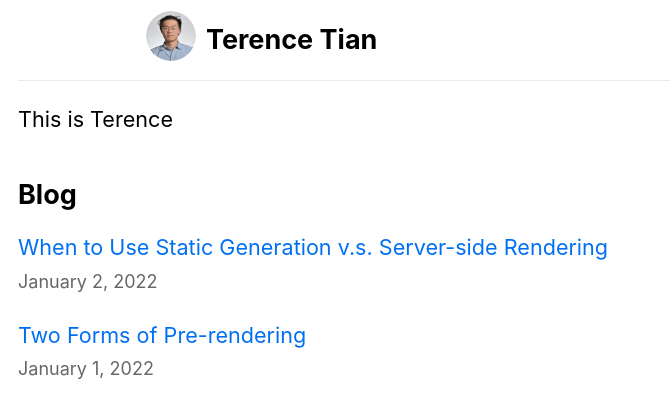
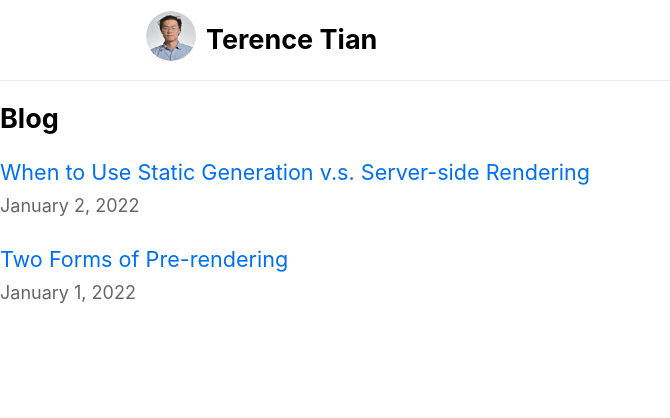
Before and after one commit to Terence625/nextjs-blog, a Next.js app: page / in a window 1280 px wide. Shown: the top 418 px of the page, without its empty margins (0-670 px from the left). Built offline with nearby package versions, Linux system fonts and the light colour scheme.

Commit message:
[Terence] extract blogList out as a component

```diff
--- /dev/null
+++ b/src/components/blogList/blogList.tsx
@@ -0,0 +1,30 @@
+import utilStyles from "../../styles/utils.module.css";
+import Link from "next/link";
+import Date from "../date/date";
+
+export default function BlogList({allBlogsData}: {
+  allBlogsData: Array<{
+    date: string;
+    title: string;
+    id: string;
+  }>;
+}) {
+  return (
+    <section className={`${utilStyles.headingMd} ${utilStyles.padding1px}`}>
+      <h2 className={utilStyles.headingLg}>Blog</h2>
+      <ul className={utilStyles.list}>
+        {allBlogsData.map(({ id, date, title }) => (
+          <li className={utilStyles.listItem} key={id}>
+            <Link href={`/posts/${id}`}>
+              <a>{title}</a>
+            </Link>
+            <br />
+            <small className={utilStyles.lightText}>
+              <Date dateString={date} />
+            </small>
+          </li>
+        ))}
+      </ul>
+    </section>
+  )
+}
--- a/src/components/layout/layout.module.css
+++ b/src/components/layout/layout.module.css
@@ -1,6 +1,3 @@
-.container {
-  padding: 0 1rem;
-}
 
 .header {
   position: sticky;
--- a/src/components/layout/layout.tsx
+++ b/src/components/layout/layout.tsx
@@ -4,12 +4,11 @@ import Link from "next/link";
 import React from "react";
 import Navbar from "./navbar";
 
-const name = "Terence Tian";
 export const siteTitle = "Terence's Blog";
 
 export default function Layout({ children, home }: { children: React.ReactNode; home?: boolean }) {
   return (
-    <div className={styles.container}>
+    <div className="page-container">
       <Head>
         <link rel="icon" href="/images/favicon.ico" />
         <meta name="description" content="Terence Tian's blog" />
--- a/src/pages/index.tsx
+++ b/src/pages/index.tsx
@@ -5,47 +5,30 @@ import { getSortedPostsData } from "../lib/posts";
 import Link from "next/link";
 import Date from "../components/date/date";
 import { GetStaticProps } from "next";
+import BlogList from "../components/blogList/blogList";
 
 export const getStaticProps: GetStaticProps = async () => {
-  const allPostsData = getSortedPostsData();
+  const allBlogsData = getSortedPostsData();
   return {
-    props: { allPostsData },
+    props: { allBlogsData },
   };
 };
 
 export default function Home({
-  allPostsData,
+  allBlogsData,
 }: {
-  allPostsData: {
+  allBlogsData: Array<{
     date: string;
     title: string;
     id: string;
-  }[];
+  }>;
 }) {
   return (
     <Layout home>
       <Head>
         <title>{siteTitle}</title>
       </Head>
-      <section className={utilStyles.headingMd}>
-        <p>This is Terence</p>
-      </section>
-      <section className={`${utilStyles.headingMd} ${utilStyles.padding1px}`}>
-        <h2 className={utilStyles.headingLg}>Blog</h2>
-        <ul className={utilStyles.list}>
-          {allPostsData.map(({ id, date, title }) => (
-            <li className={utilStyles.listItem} key={id}>
-              <Link href={`/posts/${id}`}>
-                <a>{title}</a>
-              </Link>
-              <br />
-              <small className={utilStyles.lightText}>
-                <Date dateString={date} />
-              </small>
-            </li>
-          ))}
-        </ul>
-      </section>
+      <BlogList allBlogsData={allBlogsData} />
     </Layout>
   );
 }
--- a/src/styles/global.css
+++ b/src/styles/global.css
@@ -21,8 +21,8 @@ a:hover {
   text-decoration: underline;
 }
 
-body {
-  overflow-y: scroll;
+main {
+  min-height: 100vh;
 }
 
 img {
```
